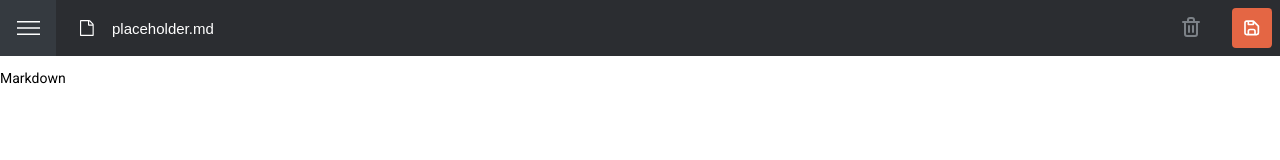
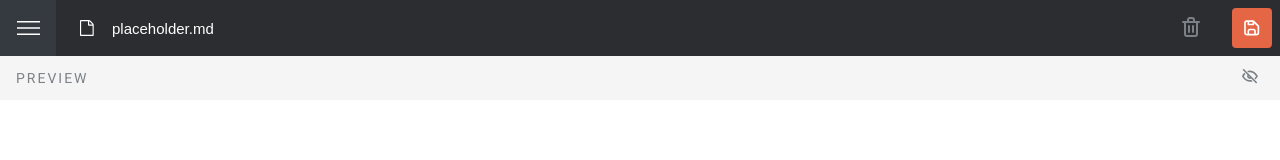
Before and after one commit to ctnance/In-Browser-Markdown-Editor, a React (Create React App) app: page / in a window 1280 px wide. Shown: the top 160 px of the page. Built offline with nearby package versions, Linux system fonts and the light colour scheme.

Commit message:
added preview bar for markdown text

```diff
--- a/src/App.tsx
+++ b/src/App.tsx
@@ -1,4 +1,4 @@
-import { Header, Main } from "./components/index";
+import { Header, Main } from "./components";
 
 function App() {
   return (
--- a/src/components/Main.tsx
+++ b/src/components/Main.tsx
@@ -1,11 +1,10 @@
+import PreviewBar from "./PreviewBar";
 import MarkdownEditor from "./MarkdownEditor";
 
 function Main() {
   return (
     <main className="main">
-      <div>
-        <p>Markdown</p>
-      </div>
+      <PreviewBar />
       <MarkdownEditor />
     </main>
   );
--- /dev/null
+++ b/src/components/PreviewBar.tsx
@@ -0,0 +1,15 @@
+import { useToggler } from "../hooks";
+import PreviewButton from "./buttons/PreviewButton";
+
+function PreviewBar() {
+  const [isMarkdownActive, toggle] = useToggler(false);
+
+  return (
+    <div className="preview-bar">
+      <p className="preview-bar--text">{isMarkdownActive ? "Markdown" : "Preview"}</p>
+      <PreviewButton previewActive={isMarkdownActive} togglePreview={toggle} />
+    </div>
+  )
+}
+
+export default PreviewBar;
--- /dev/null
+++ b/src/components/buttons/PreviewButton.tsx
@@ -0,0 +1,18 @@
+import IconShowPreview from "../../assets/icon-show-preview.svg";
+import IconHidePreview from "../../assets/icon-hide-preview.svg";
+
+interface Props {
+  previewActive: boolean,
+  togglePreview: () => void
+}
+
+function PreviewButton({ previewActive, togglePreview }: Props) {
+
+  return (
+    <button className="btn preview-btn" onClick={togglePreview}><div className="preview-btn--icon-container">
+      <img className={`preview-btn--icon ${previewActive ? "show-preview" : "hide-preview"}-icon`} src={previewActive ? IconShowPreview : IconHidePreview} alt="button icon" />
+    </div></button>
+  )
+}
+
+export default PreviewButton;
--- a/src/index.css
+++ b/src/index.css
@@ -3,7 +3,7 @@
   --color-weight-200: hsl(0, 0%, 96%);
   --color-weight-300: hsl(0, 0%, 89%);
   --color-weight-400: hsl(222, 9%, 78%);
-  --color-weight-500: hsl(222, 9%, 78%);
+  --color-weight-500: hsl(213, 4%, 51%);
   --color-weight-600: hsl(216, 8%, 38%);
   --color-weight-700: hsl(216, 9%, 23%);
   --color-weight-800: hsl(220, 7%, 18%);
@@ -122,6 +122,10 @@ img {
   height: 1rem;
 }
 
+.preview-btn {
+  background-color: transparent;
+}
+
 /* CUSTOM STYLES */
 
 #root {
@@ -167,14 +171,23 @@ img {
   height: 100%;
 }
 
+.preview-bar {
+  display: flex;
+  justify-content: space-between;
+  background-color: var(--color-weight-200);
+  padding: 0 16px;
+}
+
+.preview-bar--text {
+  color: var(--color-weight-500);
+  text-transform: uppercase;
+  letter-spacing: 2px;
+}
+
 .markdown-editor-container {
   flex-grow: 1;
   overflow: hidden;
 }
-
-/* .markdown-editor-container::-webkit-scrollbar {
-  display: none;
-} */
 
 .markdown-editor {
   color: var(--color-weight-700);
```
